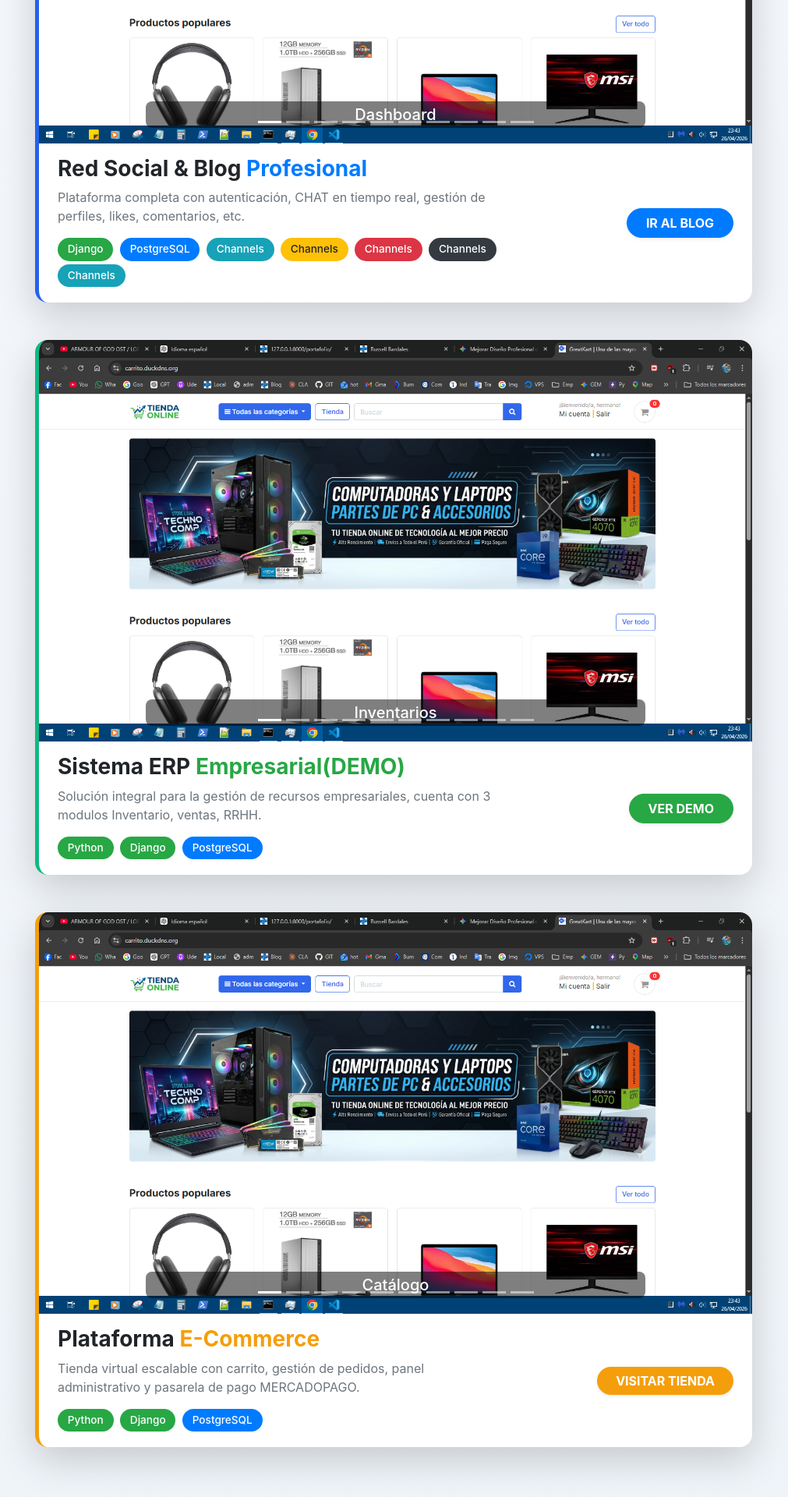
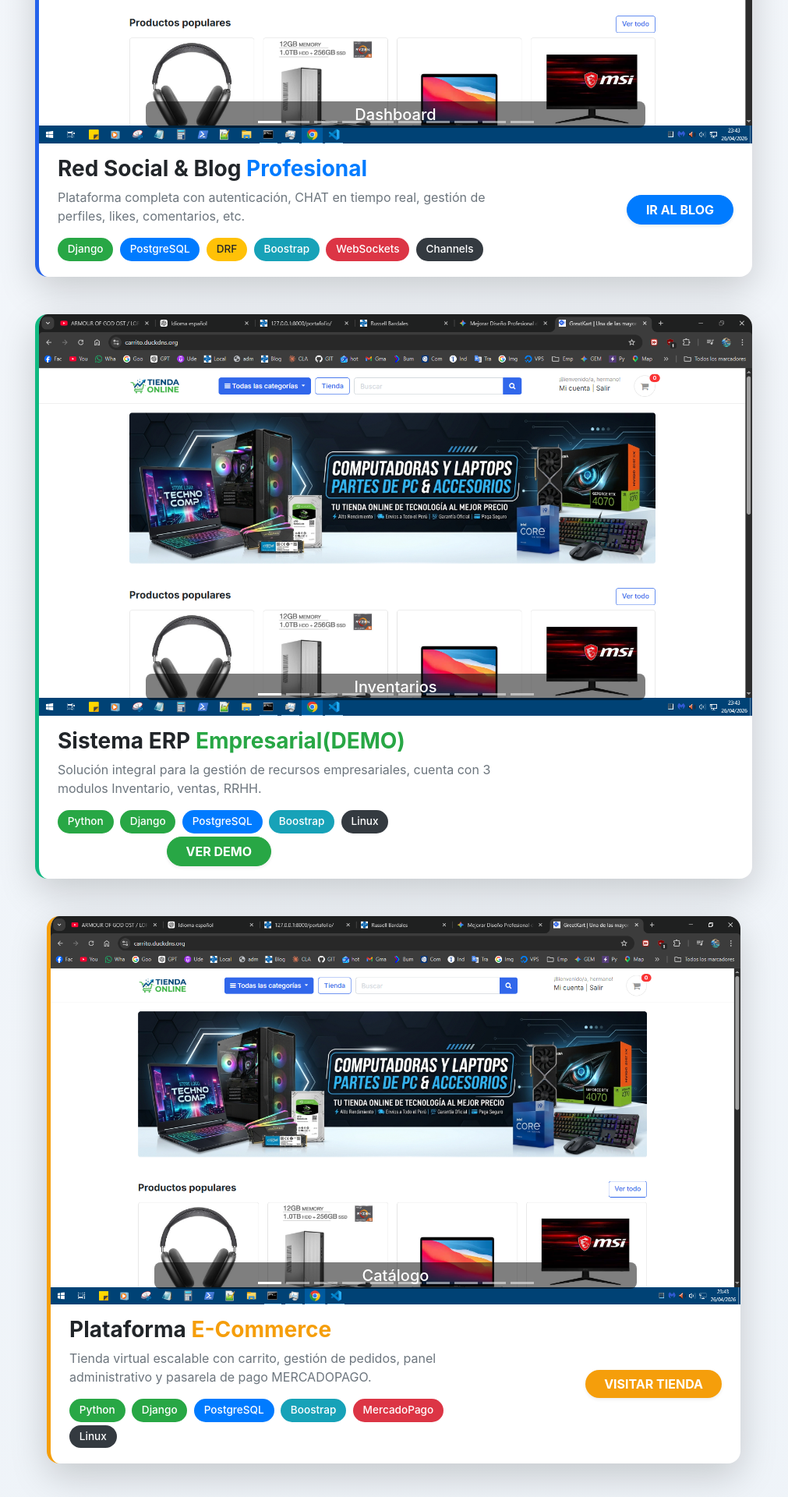
Before and after one commit to roberthbardales/blog2025, a Django app: template templates/home/portafolio.html in a window 1280 px wide. Shown: the part 563-2483 px from the top of the page at 78% size, without its empty margins (135-1146 px from the left). Run offline with Django 3.2, Linux system fonts and the light colour scheme; the template is opened without the code that fills it, so the values that code supplies are empty; some libraries are stand-ins or nearby versions.

Commit message:
etiquetas en proyectos

```diff
--- a/templates/home/portafolio.html
+++ b/templates/home/portafolio.html
@@ -162,11 +162,10 @@
                   <div class="mb-0">
                     <span class="badge badge-success badge-custom mr-1 mb-1">Django</span>
                     <span class="badge badge-primary badge-custom mr-1 mb-1">PostgreSQL</span>
-                    <span class="badge badge-info badge-custom mr-1 mb-1">Channels</span>
-                    <span class="badge badge-warning badge-custom mr-1 mb-1">Channels</span>
-                    <span class="badge badge-danger badge-custom mr-1 mb-1">Channels</span>
+                    <span class="badge badge-warning badge-custom mr-1 mb-1">DRF</span>
+                    <span class="badge badge-info badge-custom mr-1 mb-1">Boostrap</span>
+                    <span class="badge badge-danger badge-custom mr-1 mb-1">WebSockets</span>
                     <span class="badge badge-dark badge-custom mr-1 mb-1">Channels</span>
-                    <span class="badge badge-info badge-custom mr-1 mb-1">Channels</span>
                   </div>
                 </div>
                 <div class="col-lg-4 text-center text-lg-right mt-3 mt-lg-0">
@@ -282,6 +281,9 @@
                     <span class="badge badge-success badge-custom mr-1 mb-1">Python</span>
                     <span class="badge badge-success badge-custom mr-1 mb-1">Django</span>
                     <span class="badge badge-primary badge-custom mr-1 mb-1">PostgreSQL</span>
+                    <span class="badge badge-info badge-custom mr-1 mb-1">Boostrap</span>
+                    <span class="badge badge-dark badge-custom mr-1 mb-1">Linux</span>
+                  </div>
                   </div>
                 </div>
                 <div class="col-lg-4 text-center text-lg-right mt-3 mt-lg-0">
@@ -394,6 +396,9 @@
                     <span class="badge badge-success badge-custom mr-1 mb-1">Python</span>
                     <span class="badge badge-success badge-custom mr-1 mb-1">Django</span>
                     <span class="badge badge-primary badge-custom mr-1 mb-1">PostgreSQL</span>
+                    <span class="badge badge-info badge-custom mr-1 mb-1">Boostrap</span>
+                    <span class="badge badge-danger badge-custom mr-1 mb-1">MercadoPago</span>
+                    <span class="badge badge-dark badge-custom mr-1 mb-1">Linux</span>
                   </div>
                 </div>
                 <div class="col-lg-4 text-center text-lg-right mt-3 mt-lg-0">
```
